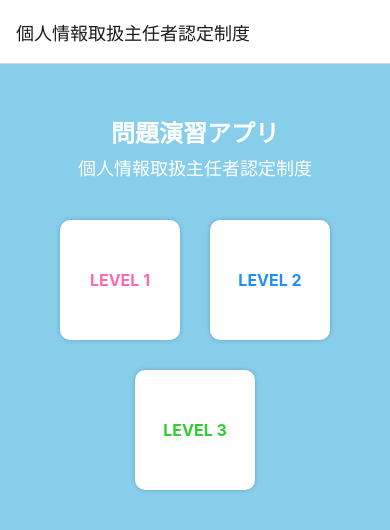
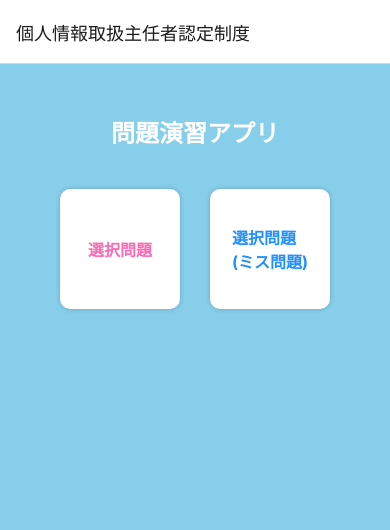
Before and after one commit to kazukiomori/personalInformationHandlingSupervisorCertification, a React Native app: screen /Splash in a window 390 px wide. Shown: the top 530 px of the page. Built offline with nearby package versions, Linux system fonts and the light colour scheme.

Commit message:
初期表示画面の修正

```diff
--- a/src/screens/Splash.js
+++ b/src/screens/Splash.js
@@ -1,27 +1,48 @@
-import { Pressable, StyleSheet, Text, View } from 'react-native'
+import { Pressable, StyleSheet, Text, View, Alert } from 'react-native'
 import React from 'react'
 import tw from 'twrnc';
+import AsyncStorage from '@react-native-async-storage/async-storage';
 
 const Splash = ({ navigation }) => {
+  const startNormalQuiz = () => {
+    navigation.navigate("Questions", { mode: "normal" });
+  };
+
+  const startMistakeQuiz = async () => {
+    try {
+      const storedQuestions = await AsyncStorage.getItem('incorrectQuestions');
+      const incorrectQuestions = storedQuestions ? JSON.parse(storedQuestions) : [];
+
+      if (incorrectQuestions.length === 0) {
+        Alert.alert("お知らせ", "ミスした問題はありません");
+        return;
+      }
+
+      navigation.navigate("Questions", { mode: "mistake" });
+    } catch (error) {
+      console.error("ミス問題の取得に失敗しました:", error);
+    }
+  };
+
   return (
     <View style={styles.container}>
       {/* Header Section */}
       <View style={styles.headerContainer}>
         <Text style={styles.appTitle}>問題演習アプリ</Text>
-        <Text style={styles.appSubtitle}>個人情報取扱主任者認定制度</Text>
+        {/* <Text style={styles.appSubtitle}>個人情報取扱主任者認定制度</Text> */}
       </View>
 
       {/* Questions Buttons */}
       <View style={styles.levelContainer}>
-        <Pressable style={styles.levelBox} onPress={() => navigation.navigate("Questions")} >
-          <Text style={[styles.levelText, { color: "#FF69B4" }]}>LEVEL 1</Text>
+        <Pressable style={styles.levelBox} onPress={startNormalQuiz} >
+          <Text style={[styles.levelText, { color: "#FF69B4" }]}>選択問題</Text>
         </Pressable>
-        <Pressable style={styles.levelBox} onPress={() => navigation.navigate("Questions")} >
-          <Text style={[styles.levelText, { color: "#1E90FF" }]}>LEVEL 2</Text>
+        <Pressable style={styles.levelBox} onPress={startMistakeQuiz} >
+          <Text style={[styles.levelText, { color: "#1E90FF" }]}>選択問題{"\n"}(ミス問題)</Text>
         </Pressable>
-        <Pressable style={styles.levelBox} onPress={() => navigation.navigate("Questions")} >
+        {/* <Pressable style={styles.levelBox} onPress={() => navigation.navigate("Questions")} >
           <Text style={[styles.levelText, { color: "#32CD32" }]}>LEVEL 3</Text>
-        </Pressable>
+        </Pressable> */}
       </View>
     </View>
   )
@@ -45,11 +66,11 @@ const styles = StyleSheet.create({
     fontWeight: "bold",
     color: "#fff",
   },
-  appSubtitle: {
-    fontSize: 18,
-    color: "#fff",
-    marginTop: 5,
-  },
+  // appSubtitle: {
+  //   fontSize: 18,
+  //   color: "#fff",
+  //   marginTop: 5,
+  // },
   levelContainer: {
     flexDirection: "row",
     flexWrap: "wrap",
```
